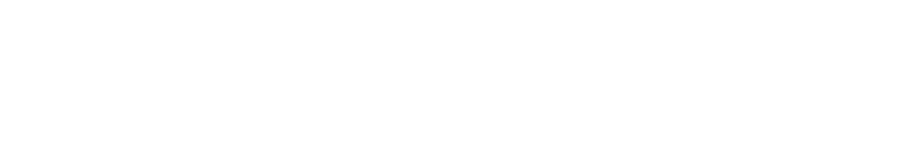
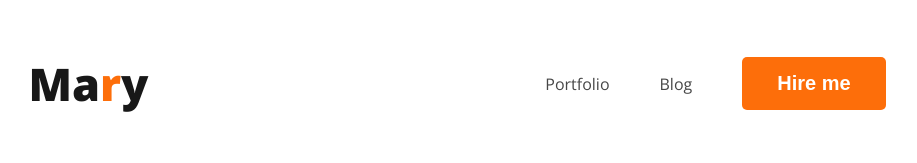
Before and after one commit to Parvezazam/webdevoloper-portfolio, a plain HTML site: page index.html in a window 1280 px wide. Shown: the whole page, without its empty margins (158-1075 px from the left). Drawn offline with nearby package versions, Linux system fonts and the light colour scheme.

Commit message:
added nav

```diff
--- a/index.css
+++ b/index.css
@@ -0,0 +1,42 @@
+/* common shared style*/
+body{
+    font-family: 'Open Sans', sans-serif;
+}
+/* nav related style */
+nav{
+    display: flex;
+    justify-content: space-around;
+
+}
+.text-primary{
+    color: #FD6E0A;
+}
+.button-primary{
+    border-radius: 5px;
+    background: #FD6E0A;
+    border: 0;
+    color: white;
+    font-size: 20px;
+    font-weight: 700;
+    padding: 15px 35px;
+}
+.nav-title{
+    color: #181818;
+    font-size: 45px;
+    font-style: normal;
+    font-weight: 800;
+    line-height: normal;
+}
+nav >ul{
+    display: flex;
+    align-items: center;
+}
+nav li{
+    list-style: none;
+    margin-right: 50px;
+
+}
+nav a{
+    text-decoration: none;
+    color: #474747 ;
+}
--- a/index.html
+++ b/index.html
@@ -4,9 +4,21 @@
     <meta charset="UTF-8">
     <meta name="viewport" content="width=device-width, initial-scale=1.0">
     <title>web devoloper portfolio</title>
+    <link rel="preconnect" href="https://fonts.googleapis.com">
+<link rel="preconnect" href="https://fonts.gstatic.com" crossorigin>
+<link href="https://fonts.googleapis.com/css2?family=Open+Sans:wght@400;700;800&display=swap" rel="stylesheet">
+    <link rel="stylesheet" href="index.css">
 </head>
 <body>
     <header>
+        <nav>
+            <h3 class="nav-title">Ma<span class="text-primary">r</span>y</h3>
+           <ul>
+            <li><a href="">Portfolio</a></li>
+            <li><a href="">Blog</a></li>
+            <li><button class="button-primary">Hire me</button></li>
+           </ul>
+        </nav>
 
     </header>
     <main>
```
